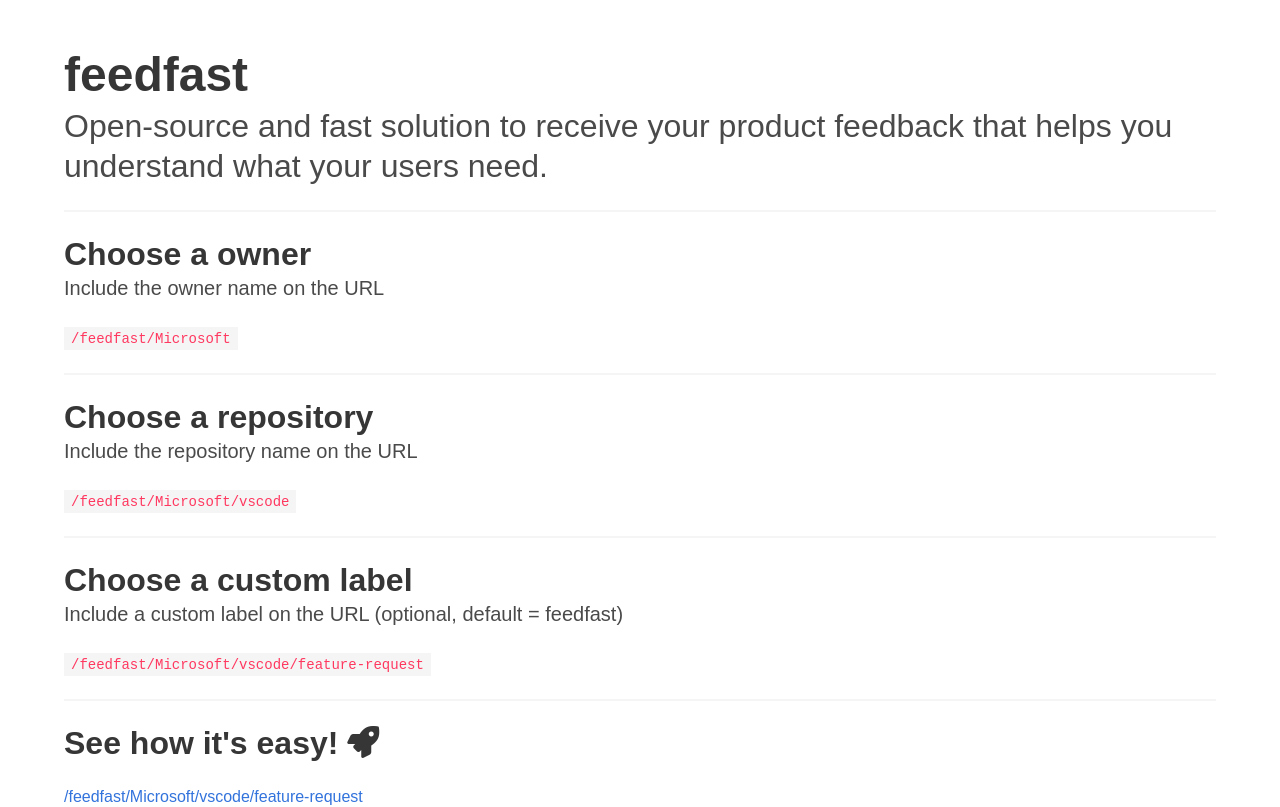
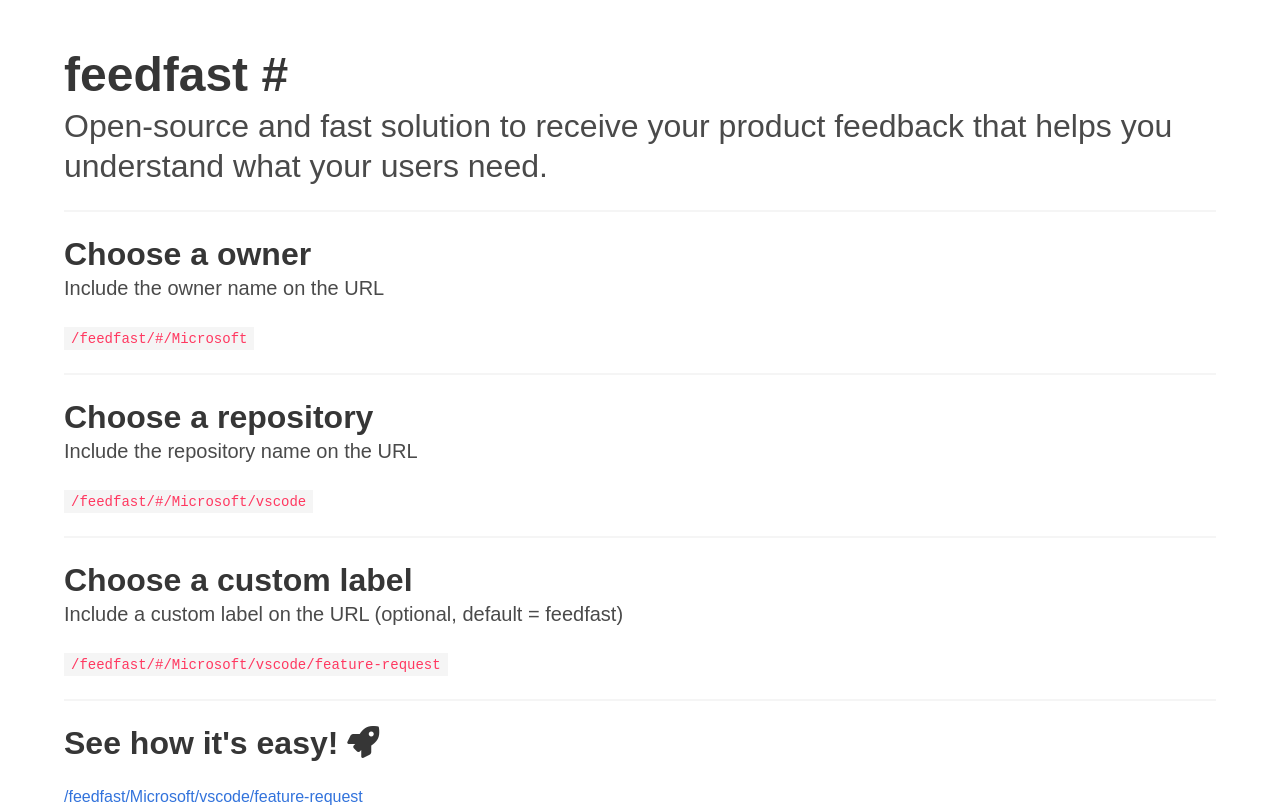
Before and after one commit to zephyrplace/feedfast, a React (Create React App) app: page / in a window 1280 px wide. Shown: the top 807 px of the page. Built offline with nearby package versions, Linux system fonts and the light colour scheme.

Commit message:
Add # for static gh-pages

```diff
--- a/src/App.js
+++ b/src/App.js
@@ -10,14 +10,14 @@ import Header from './components/Header';
 class App extends Component {
   constructor(props) {
     super(props)
-    const pathName = window.location.pathname.split('/');
+    const pathName = window.location.hash.split('/');
     console.log(pathName)
     this.state = {
       issues: [],
       currentPage: 1,
-      owner: pathName[2],
-      repo: pathName[3],
-      label: pathName[4] || "feedfast",
+      owner: pathName[1],
+      repo: pathName[2],
+      label: pathName[3] || "feedfast",
     }
   }
 
--- a/src/components/Header.js
+++ b/src/components/Header.js
@@ -3,7 +3,7 @@ import React from 'react'
 const Header = () => {
     return (
         <header>
-            <h1 className="title is-1">feedfast</h1>
+            <h1 className="title is-1">feedfast #</h1>
             <h3 className="subtitle is-3">Open-source and fast solution to receive your product feedback that helps you understand what your users need.</h3>
         </header>
     )
--- a/src/components/Tutorial.js
+++ b/src/components/Tutorial.js
@@ -6,18 +6,18 @@ const Tutorial = () => {
             <hr />
             <h1 className="title">Choose a owner</h1>
             <h3 className="subtitle">Include the owner name on the URL</h3>
-            <code>/feedfast/Microsoft</code>
+            <code>/feedfast/#/Microsoft</code>
             <hr />
             <h1 className="title">Choose a repository</h1>
             <h3 className="subtitle">Include the repository name on the URL</h3>
-            <code>/feedfast/Microsoft/vscode</code>
+            <code>/feedfast/#/Microsoft/vscode</code>
             <hr />
             <h1 className="title">Choose a custom label</h1>
             <h3 className="subtitle">Include a custom label on the URL (optional, default = feedfast)</h3>
-            <code>/feedfast/Microsoft/vscode/feature-request</code>
+            <code>/feedfast/#/Microsoft/vscode/feature-request</code>
             <hr />
             <h1 className="title">See how it's easy! <i className="fas fa-rocket"></i></h1>
-            <a href="/feedfast/Microsoft/vscode/feature-request">/feedfast/Microsoft/vscode/feature-request</a>
+            <a href="/feedfast/#/Microsoft/vscode/feature-request">/feedfast/Microsoft/vscode/feature-request</a>
         </div>
     )
 }
```
Also changed, not shown: public/manifest.json.
